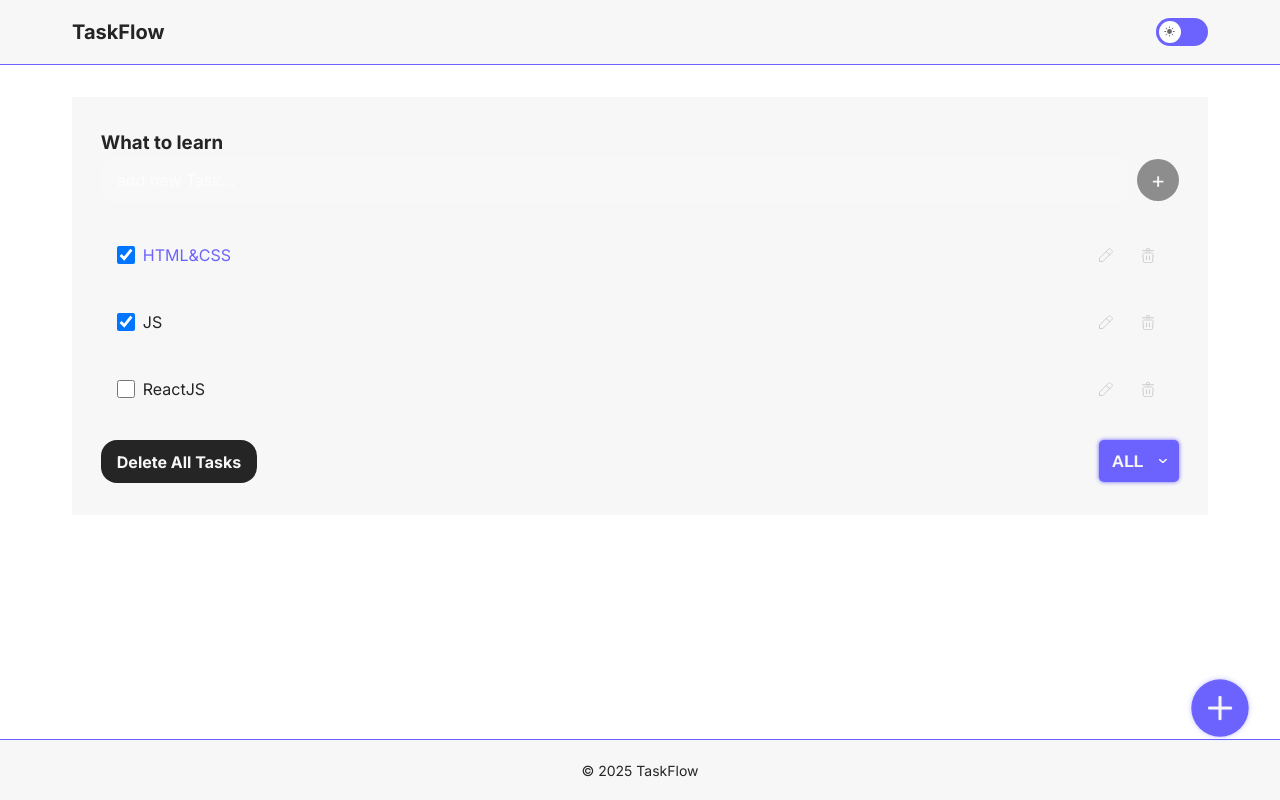
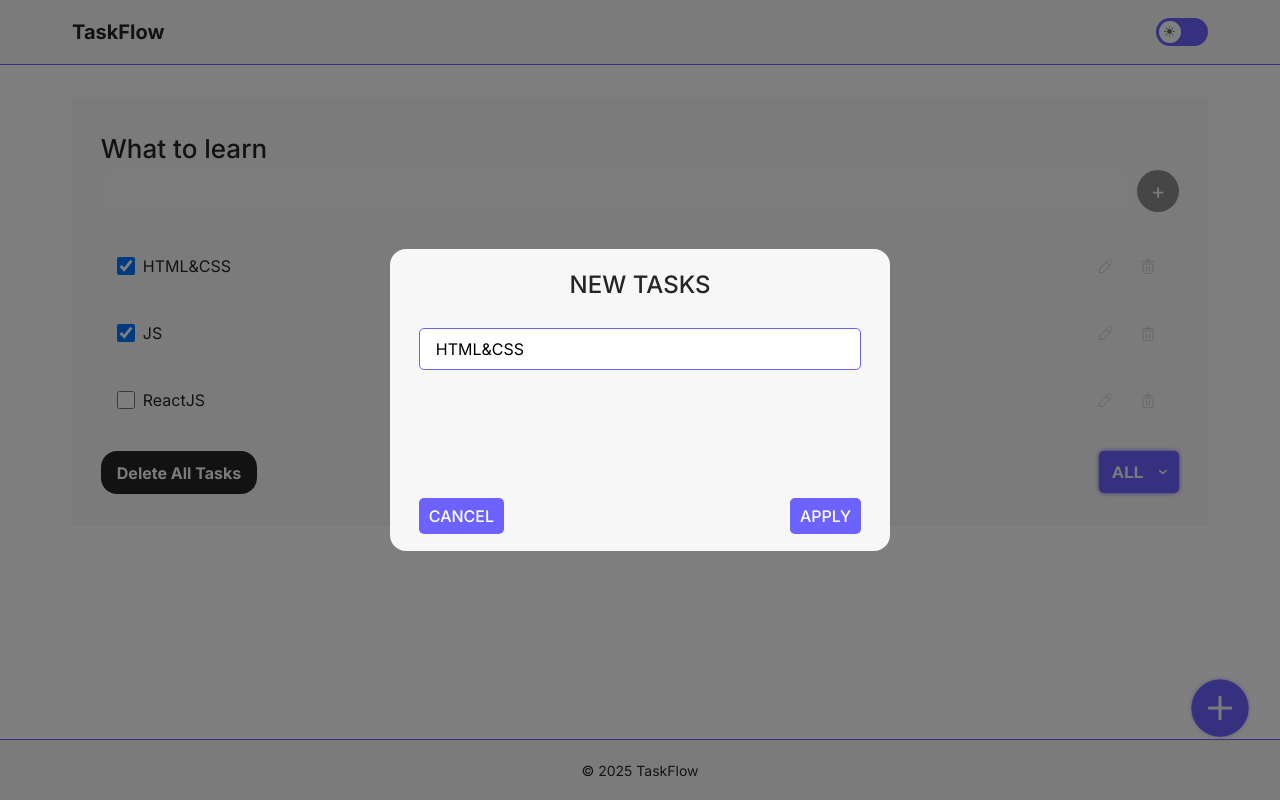
Before and after one commit to SemenKr/taskflow, a React (Vite) app: page / in a window 1280 px wide. Both pictures are taken after a click on the button 1106 px from the left and 254 px from the top of the page. Built offline with nearby package versions, Linux system fonts and the light colour scheme; a web font is replaced by a local one.

Commit message:
feat: Creating a modal window component

```diff
--- a/src/App.tsx
+++ b/src/App.tsx
@@ -13,7 +13,6 @@ export function App() {
   ]);
 
   const [isDark, setIsDark] = useState(false);
-
   const switchMode = () => setIsDark(!isDark);
 
   const addTask = (taskTitle: string) => {
--- /dev/null
+++ b/src/components/common/Modal/Modal.module.scss
@@ -0,0 +1,40 @@
+.modalOverlay {
+  position: fixed;
+  inset: 0;
+  background: var(--color-bg-overlay);
+  display: flex;
+  align-items: center;
+  justify-content: center;
+  z-index: 1000;
+
+  opacity: 0;
+  animation: fadeIn 0.2s forwards;
+}
+
+.modalWindow {
+  background: var(--color-bg-primary);
+  padding: 1.1rem 1.8rem;
+  border-radius: 16px;
+  position: relative;
+  animation: slideIn 0.25s ease forwards;
+  text-align: center;
+  max-width: 500px;
+  width: 100%;
+}
+
+@keyframes fadeIn {
+  to {
+    opacity: 1;
+  }
+}
+
+@keyframes slideIn {
+  from {
+    transform: translateY(-15px);
+    opacity: 0;
+  }
+  to {
+    transform: translateY(0);
+    opacity: 1;
+  }
+}
--- /dev/null
+++ b/src/components/common/Modal/Modal.tsx
@@ -0,0 +1,24 @@
+import styles from './Modal.module.scss';
+import { ReactNode, MouseEvent } from 'react';
+
+type ModalProps = {
+  open: boolean;
+  onClose: () => void;
+  children: ReactNode;
+};
+
+export const Modal = ({ open, onClose, children }: ModalProps) => {
+  if (!open) return null;
+
+  const overlayClickHandler = (event: MouseEvent<HTMLDivElement>) => {
+    if (event.target === event.currentTarget) {
+      onClose();
+    }
+  };
+
+  return (
+    <div className={styles.modalOverlay} onClick={overlayClickHandler}>
+      <div className={styles.modalWindow}>{children}</div>
+    </div>
+  );
+};
--- a/src/components/todo/ToDoList/TaskItem/TaskItem.module.scss
+++ b/src/components/todo/ToDoList/TaskItem/TaskItem.module.scss
@@ -47,7 +47,7 @@
   gap: 0.63rem;
 }
 
-.todoDeleteButton {
+.todoButton {
   position: relative;
   overflow: hidden;
   border: none;
--- a/src/components/todo/ToDoList/TaskItem/TaskItem.tsx
+++ b/src/components/todo/ToDoList/TaskItem/TaskItem.tsx
@@ -9,6 +9,7 @@ type TaskItemProps = {
   onDelete: (id: string) => void;
   changeTaskStatus: (taskId: string, newIsDoneStatus: Task['isDone']) => void;
   changeTaskTitle: (taskId: string, taskTitle: string) => void;
+  openModal: (title: string) => void;
 };
 
 export const TaskItem = ({
@@ -16,16 +17,19 @@ export const TaskItem = ({
   onDelete,
   changeTaskStatus,
   changeTaskTitle,
+  openModal,
 }: TaskItemProps) => {
   const editModeRef = useRef<(() => void) | null>(null);
 
   const onChangeHandler = (taskTitle: string) => {
     changeTaskTitle(task.id, taskTitle);
   };
-  const onClickHandler = () => {
-    if (editModeRef.current) {
-      editModeRef.current();
-    }
+
+  const onEditHandler = () => {
+    openModal(task.title);
+    // if (editModeRef.current) {
+    //   editModeRef.current();
+    // }
   };
 
   return (
@@ -44,8 +48,8 @@ export const TaskItem = ({
       />
       <div className={styles.todoIcons}>
         <button
-          className={styles.todoDeleteButton}
-          onClick={onClickHandler}
+          className={styles.todoButton}
+          onClick={onEditHandler}
           aria-label={`Edit ${task.title}`}
         >
           <Icon
@@ -57,7 +61,7 @@ export const TaskItem = ({
         </button>
 
         <button
-          className={styles.todoDeleteButton}
+          className={styles.todoButton}
           onClick={() => onDelete(task.id)}
           aria-label={`Delete ${task.title}`}
         >
--- a/src/components/todo/ToDoList/ToDoList.module.scss
+++ b/src/components/todo/ToDoList/ToDoList.module.scss
@@ -4,9 +4,15 @@
   padding: 2rem 1.8rem;
   font-family: 'Inter', sans-serif;
   box-shadow: 0 10px 25px var(--shadow-default);
-  transition:
-    color var(--transition-normal),
-    background-color var(--transition-normal);
+  transition: color var(--transition-normal),
+  background-color var(--transition-normal);
+}
+
+.todoTitle {
+  font-style: normal;
+  font-weight: 500;
+  font-size: 26px;
+  color: var(--color-text-primary);
 }
 
 .todoInputWrapper {
@@ -77,3 +83,40 @@
     opacity: 0.5;
   }
 }
+
+.emptyTaskWrapper {
+  display: flex;
+  align-items: center;
+  flex-direction: column;
+  gap: 1rem;
+
+  .todoEmpty {
+    font-style: normal;
+    font-weight: 500;
+    font-size: 1rem;
+    color: var(--color-text-primary);
+  }
+}
+
+.modalTitle {
+  font-style: normal;
+  font-weight: 500;
+  font-size: 1.5rem;
+  text-transform: uppercase;
+  color: var(--color-text-primary);
+  margin-bottom: 25px;
+}
+
+.modalInput {
+  margin-bottom: 128px;
+  width: 100%;
+  padding: 8px 16px;
+  border: 1px solid var(--color-border);
+  border-radius: 5px;
+}
+
+.modalAction {
+  display: flex;
+  align-items: center;
+  justify-content: space-between;
+}
--- a/src/components/todo/ToDoList/ToDoList.tsx
+++ b/src/components/todo/ToDoList/ToDoList.tsx
@@ -5,6 +5,8 @@ import { FilterSelect } from '@components/FilterSelect/FilterSelect.tsx';
 import { TaskItem } from '@components/todo/ToDoList/TaskItem/TaskItem.tsx';
 import { Image } from '@/components/common/Image/Image.tsx';
 import svgImage from '@/assets/icons/empty-tasks-list.svg';
+import { Modal } from '@components/common/Modal/Modal.tsx';
+import { Button } from '@components/common/Button/Button.tsx';
 
 type Props = {
   title: string;
@@ -26,12 +28,16 @@ export const ToDoList = ({
   changeTaskTitle,
 }: Props) => {
   const [inputValue, setInputValue] = useState('');
+  const [modalValue, setModalValue] = useState('');
   const [filter, setFilter] = useState<FilterType>('all');
+  const [isModalOpen, setIsModalOpen] = useState(false);
   const inputRef = useRef<HTMLInputElement>(null);
+
   const activeCount = useMemo(
     () => tasks.filter((t) => !t.isDone).length,
     [tasks]
   );
+
   const completedCount = useMemo(
     () => tasks.filter((t) => t.isDone).length,
     [tasks]
@@ -51,10 +57,16 @@ export const ToDoList = ({
   const addTaskHandler = () => {
     const trimmedValue = inputValue.trim();
     if (!trimmedValue) return;
-
     addTask(trimmedValue);
     setInputValue('');
     inputRef.current?.focus();
+  };
+
+  const openModal = (title: string) => {
+    if (title) {
+      setModalValue(title);
+    }
+    setIsModalOpen(true);
   };
 
   return (
@@ -95,6 +107,7 @@ export const ToDoList = ({
               onDelete={deleteTask}
               changeTaskStatus={changeTaskStatus}
               changeTaskTitle={changeTaskTitle}
+              openModal={openModal}
             />
           ))}
         </ul>
@@ -115,6 +128,18 @@ export const ToDoList = ({
           completedCount={completedCount}
         />
       </div>
+      <Modal open={isModalOpen} onClose={() => setIsModalOpen(false)}>
+        <h3 className={styles.modalTitle}>NEW TASKS</h3>
+        <input
+          className={styles.modalInput}
+          value={modalValue}
+          onChange={(event) => setModalValue(event.currentTarget.value)}
+        />
+        <div className={styles.modalAction}>
+          <Button onClick={() => setIsModalOpen(false)}>CANCEL</Button>
+          <Button onClick={() => {}}>APPLY</Button>
+        </div>
+      </Modal>
     </div>
   );
 };
--- a/src/styles/_themes.scss
+++ b/src/styles/_themes.scss
@@ -1,5 +1,6 @@
 // Light theme (default)
 @use 'variables' as vars;
+
 :root,
 [data-theme='light'] {
   // Colors
@@ -18,6 +19,9 @@
   // Shadows
   --shadow-default: rgba(0, 0, 0, 0.1) 0px 4px 12px;
   --transition-normal: 0.3s ease-in-out;
+
+  // Modal
+  --color-bg-overlay: rgba(0, 0, 0, 0.5);
 }
 
 // Dark theme
@@ -33,4 +37,7 @@
 
   // Shadows
   --shadow-default: rgba(0, 0, 0, 0.3);
+
+  // Modal
+  --color-bg-overlay: rgba(255, 255, 255, 0.5);
 }
```
